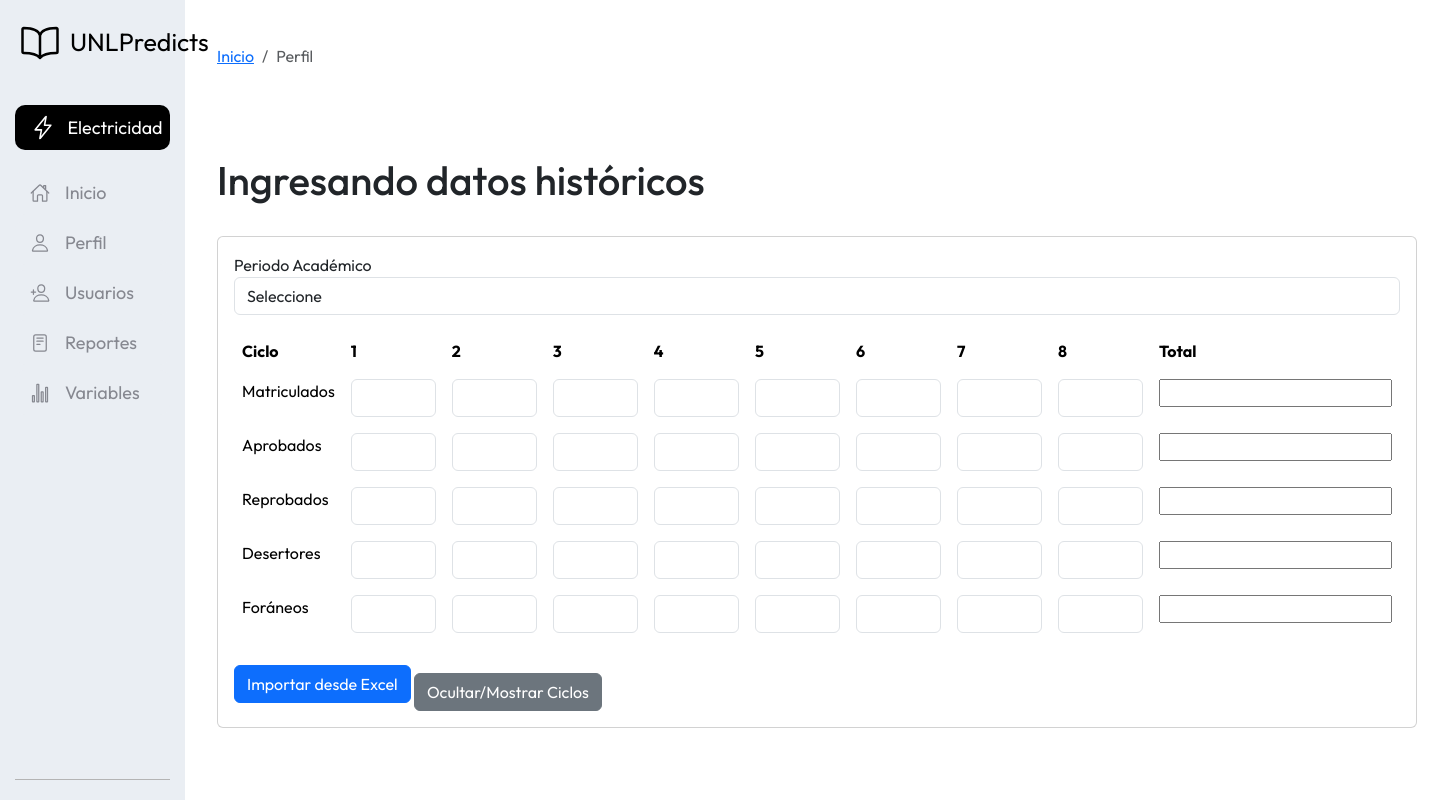
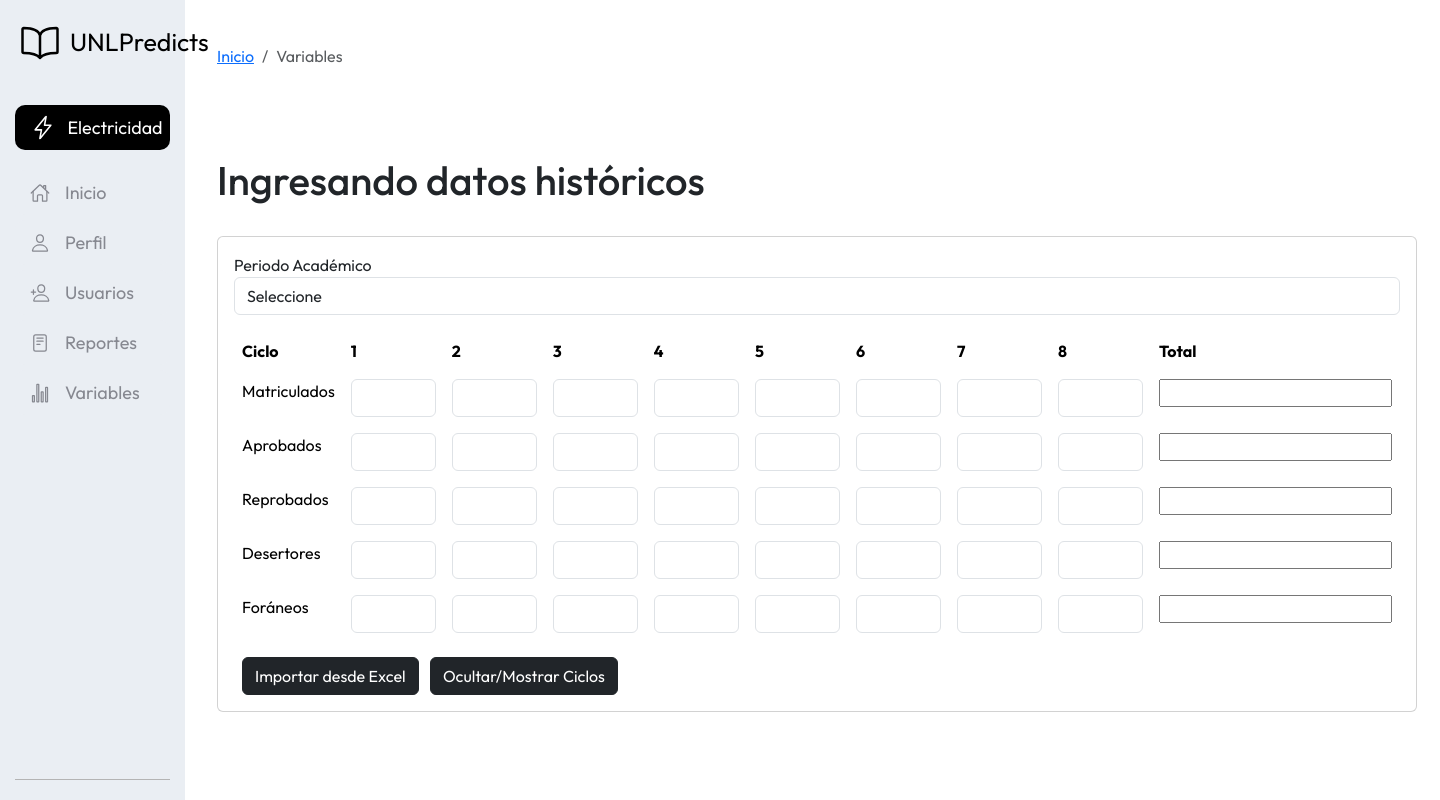
Before and after one commit to Medina23334444/PisGTA, a Django app: page /agregarDatos/ in a window 1440 px wide. Run offline with Django 5.2, Linux system fonts and the light colour scheme; some libraries are stand-ins or nearby versions.

Commit message:
cambios interfaz

```diff
--- a/templates/agregarDatos.html
+++ b/templates/agregarDatos.html
@@ -7,7 +7,7 @@
         <nav aria-label="breadcrumb">
             <ol class="breadcrumb">
                 <li class="breadcrumb-item"><a href="/homeAdministrador">Inicio</a></li>
-                <li class="breadcrumb-item active" aria-current="page">Perfil</li>
+                <li class="breadcrumb-item active" aria-current="page">Variables</li>
             </ol>
         </nav>
         <br><br><br>
@@ -101,9 +101,9 @@
                         </tbody>
                     </table>
                 </div>
-                    <button type="button" id="importExcel" class="btn btn-primary">Importar desde Excel</button>
+                    <button type="button" id="importExcel" class="btn btn-dark ms-2">Importar desde Excel</button>
                     <input type="file" id="fileInput" accept=".xlsx, .xls" style="display: none;">
-                    <button type="button" id="toggleColumns" class="btn btn-secondary mt-3">Ocultar/Mostrar Ciclos</button>
+                    <button type="button" id="toggleColumns" class="btn btn-dark ms-2">Ocultar/Mostrar Ciclos</button>
                 </form>
             </div>
         </div>
```
